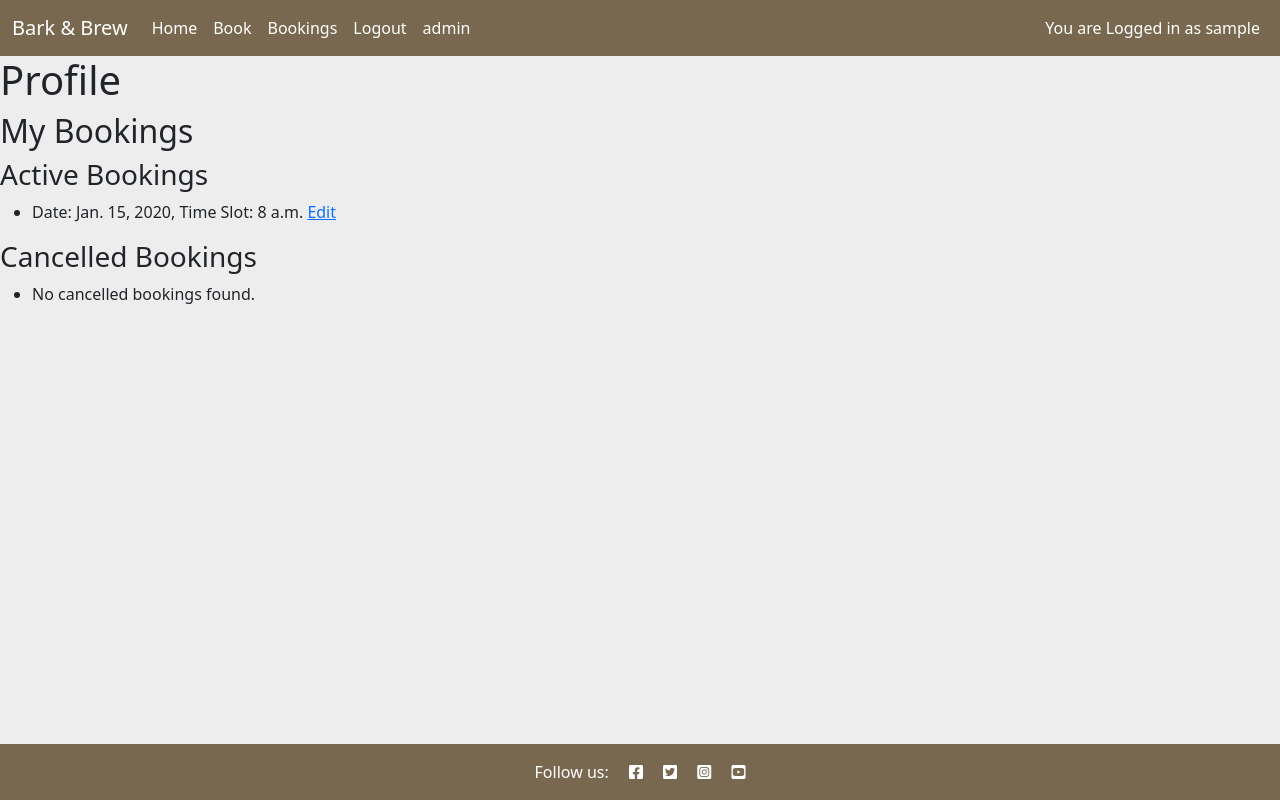
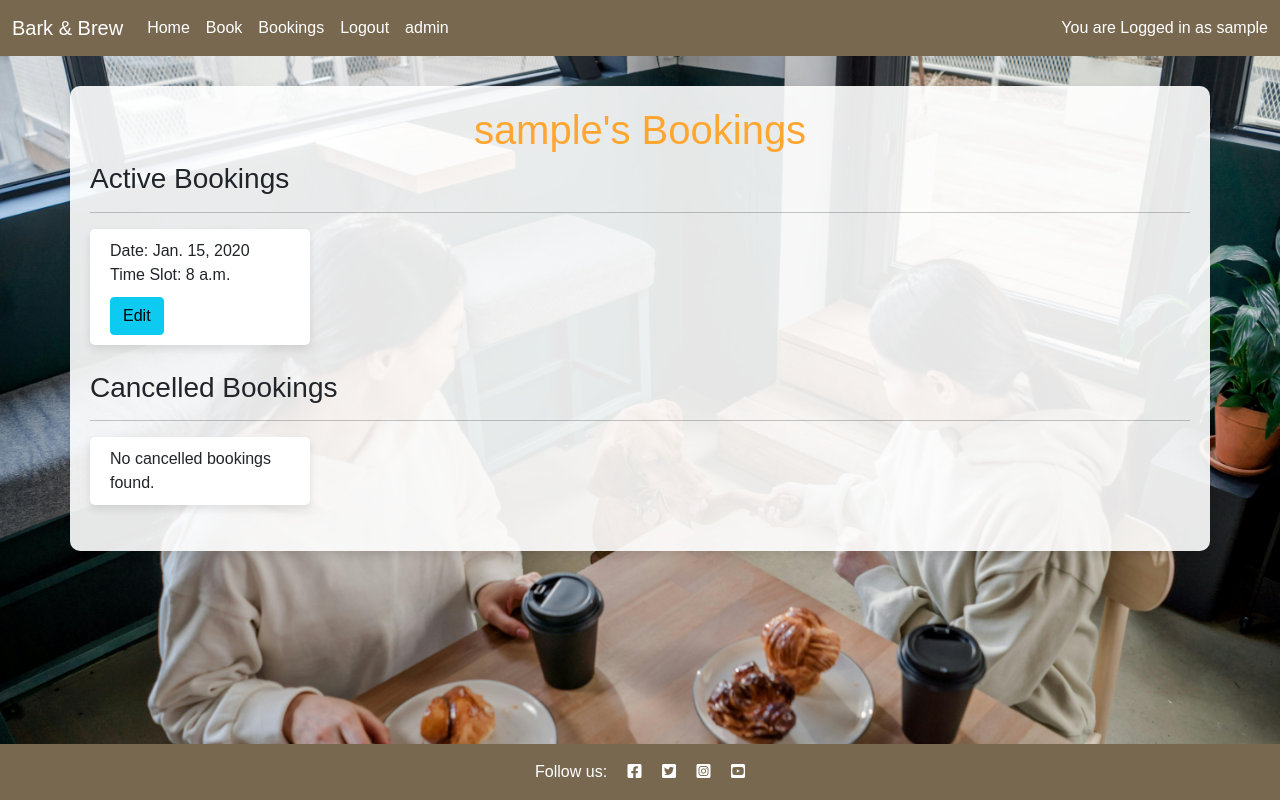
Before and after one commit to MEdw4rds/Bark-and-Brew, a Django app: page /bookings/profile/ in a window 1280 px wide. Run offline with Django 4.2, Linux system fonts and the light colour scheme; a user stored in the database is signed in; tables that the repository leaves empty hold one stand-in row (values such as "Sample post").

Commit message:
add basic styling to user signup pages and profile pages.

```diff
--- /dev/null
+++ b/booking/static/css/booking-style.css
@@ -0,0 +1,121 @@
+/* For booking templates profile.html, edit_booking.html, book_time_slot.html, booking_success.html */
+
+/* Global */
+body {
+    height: 100%;
+    background:url('/static/images/pexels-ron-lach-9509757.jpg') center/cover;
+}
+
+
+/* edit_bookings.html and book_time_slot.html*/
+
+.booking-heading {
+    color: #FFA630;
+}
+
+.bookings-container {
+    text-align: center;
+    padding: 50px;
+    background-color: white;
+    border-radius: 10px;
+    box-shadow: 0 0 10px rgba(0,0,0,0.1);
+    max-width: 500px;
+    margin: 50px auto;
+}
+
+
+/* profile.html */
+
+
+.card {
+    max-width: 200px;
+    margin: auto    ;
+}
+
+.user-booking-container {
+    margin-top: 30px;
+    background-color: rgba(255, 255, 255, 0.9); /* Semi-transparent white background */
+    padding: 20px;
+    border-radius: 10px;
+    box-shadow: 0 4px 8px rgba(0,0,0,0.1);
+}
+
+.booking-list {
+    list-style-type: none;
+    padding: 0;
+    display: flex;
+    flex-wrap: wrap;
+    gap: 10px;
+}
+
+.booking-item {
+    background-color: white;
+    padding: 10px 20px;
+    margin-bottom: 10px;
+    border-radius: 5px;
+    box-shadow: 0 4px 8px rgba(0,0,0,0.1);
+    flex: 1 1 calc(33.333% - 10px); /* 3 cards per row on large screens */
+    box-sizing: border-box;
+    max-width: 220px;
+}
+
+.booking-item span {
+    display: block;
+    margin-bottom: 10px;
+}
+
+
+/* booking_success.html */
+
+.checkmark {
+    font-size: 4rem;
+    color: #4CAF50;
+}
+
+.success-container {
+    text-align: center;
+    padding: 50px;
+    background-color: white;
+    border-radius: 10px;
+    box-shadow: 0 0 10px rgba(0,0,0,0.1);
+    max-width: 500px;
+    margin: 50px auto;
+}
+
+.success-icon img {
+    width: 100px;
+    height: 100px;
+}
+
+.success-heading {
+    color: #4CAF50;
+}
+
+.action-buttons .btn {
+    display: inline-block;
+    margin: 15px 5px;
+    padding: 10px 20px;
+    background-color: #FFA630;
+    color: #000;
+    text-decoration: none;
+    border-radius: 5px;
+}
+
+.action-buttons .btn:hover {
+    background-color: #ae7121;
+    color: #fff;
+}
+
+
+/* Media Queries */
+@media (max-width: 1200px) {
+    .booking-item {
+        flex: 1 1 calc(50% - 10px); /* 2 cards per row on medium screens */
+    }
+}
+
+@media (max-width: 768px) {
+    .booking-item {
+        flex: 1 1 100%; /* 1 card per row on small screens */
+    }
+}
--- /dev/null
+++ b/booking/static/css/profile-style.css
@@ -0,0 +1,6 @@
+/* Simply to overwrite the background in profile and edit_booking.html */
+
+body {
+    height: 100%;
+    background:url('/static/images/pexels-ron-lach-9511163.jpg') center/cover;
+}
--- a/booking/templates/booking/profile.html
+++ b/booking/templates/booking/profile.html
@@ -1,33 +1,57 @@
 {% extends "base.html" %}
+{% load static %}
 
 {% block content %}
-<h1>Profile</h1>
-<h2>My Bookings</h2>
+
+<link rel="stylesheet" href="{% static 'css/booking-style.css' %}">
+<link rel="stylesheet" href="{% static 'css/profile-style.css' %}">
+
+<div class="container user-booking-container">
+    <div class="row">
+        <div class="col-12 booking-heading text-center">
+            <h1>{{ user.username }}'s Bookings</h1>
+        </div>
+    </div>
+
+    <div class="row">
+        <div class="col-12">
             <h3>Active Bookings</h3>
-<ul>
+            <hr>
+            <ul class="booking-list">
                 {% for booking in active_bookings %}
-        <li>
-            Date: {{ booking.date }}, Time Slot: {{ booking.time_slot }}
-            <a href="{% url 'edit_booking' booking.id %}">Edit</a>
+                <li class="booking-item">
+                    <span>Date: {{ booking.date }}<br>Time Slot: {{ booking.time_slot }}</span>
+                    <a href="{% url 'edit_booking' booking.id %}" class="btn btn-info">Edit</a>
                 </li>
                 {% empty %}
-        <li>No active bookings found.</li>
+                <li class="booking-item">No active bookings found.</li>
                 {% endfor %}
             </ul>
+        </div>
+    </div>
 
+    <div class="row">
+        <div class="col-12">
             <h3>Cancelled Bookings</h3>
-<ul>
+            <hr>
+            <ul class="booking-list">
                 {% for booking in cancelled_bookings %}
-        <li style="color: grey;">
-            Date: {{ booking.date }}, Time Slot: {{ booking.time_slot }} (Cancelled)
+                <li class="booking-item">
+                    <span>Date: {{ booking.date }}<br>Time Slot: {{ booking.time_slot }} (Cancelled)</span>
                     <form method="post" style="display:inline;">
                         {% csrf_token %}
                         <input type="hidden" name="booking_id" value="{{ booking.id }}">
-                <button type="submit" style="background-color: red; color: white;">Delete</button>
+                        <button type="submit" class="btn btn-danger"
+                            onclick="return confirm('Are you sure you want to delete this booking?')">Delete</button>
                     </form>
                 </li>
                 {% empty %}
-        <li>No cancelled bookings found.</li>
+                <li class="booking-item">No cancelled bookings found.</li>
                 {% endfor %}
             </ul>
+        </div>
+    </div>
+</div>
+
+
 {% endblock %}
--- a/static/css/style.css
+++ b/static/css/style.css
@@ -14,7 +17,22 @@
 
 body{
     background-color:#ededed;
+    font-family: Arial, sans-serif;
+    margin: 0;
+    padding: 0;
 }
+
+/* Headings */
+
+.heading {
+    background-color: rgba(18, 17, 17, 0.648);
+    border-radius: 10px;
+    color: #fff;
+    width: 100%;
+    margin: auto;
+    margin-top: 20px;
+}
+
 
 /* Navbar */
 
@@ -62,7 +89,7 @@ input {
 }
 
 /* Linebreak */
-hr {
+.hr-dark {
     margin: 20px auto;
     text-align: center;
     border: 3px solid #78684F;
--- a/templates/base.html
+++ b/templates/base.html
@@ -11,7 +11,7 @@
 <html class="h-100" lang="en">
 
 <head>
-    <title>CodeStar Blog</title>
+    <title>Bark & Brew</title>
     <meta name="viewport" content="width=device-width, initial-scale=1">
 
     <!-- Google Fonts CSS -->
@@ -43,7 +43,7 @@
                 You are Logged in as {{ user.username }}
             </span>
             {% else %}
-            <span class="text-end text-white m-2 toggle-on">
+            <span class="text-end text-white toggle-on">
                 You are not Logged in.
             </span>
             {% endif %}
@@ -83,16 +83,16 @@
                     {% if user.is_authenticated and user.is_superuser %}
                     <li class="nav-item">
                         <a class="nav-link text-white {% if request.path == login_url %}active{% endif %}" aria-current="page"
-                            href="{% url 'admin:index' %}">admin</a>
+                            href="{% url 'admin:index' %}" target="_blank">admin</a>
                     </li>
                     {% endif %}
                 </ul>
                 {% if user.is_authenticated %}
-                <span class="text-end text-white m-2 toggle-off">
+                <span class="text-end text-white toggle-off">
                     You are Logged in as {{ user.username }}
                 </span>
                 {% else %}
-                <span class="text-end text-white m-2 toggle-off">
+                <span class="text-end text-white toggle-off">
                     You are not Logged in.
                 </span>
                 {% endif %}
```
Also changed, not shown: other parts of static/css/style.css (+61 -2 lines), booking/templates/booking/book_time_slot.html (+21 -6 lines), booking/templates/booking/booking_success.html (+21 -1 lines), booking/templates/booking/edit_booking.html (+21 -3 lines), homepage/static/css/homestyle.css (+5 -29 lines), homepage/templates/homepage/home.html (+7 -7 lines), templates/account/login.html (+6 -7 lines), templates/account/logout.html (+8 -11 lines), templates/account/signup.html (+5 -5 lines), booking/static/css/style.css (deleted), booking/static/images/pexels-jcosta-14245020.jpg (added), booking/static/images/pexels-ron-lach-9511163.jpg (added), booking/static/images/pexels-thirdman-9313662.jpg (added), booking/static/images/pexels-wildlittlethingsphoto-2253275.jpg (added), 1 other file. Lines whose indentation alone changed are shown as unchanged.
